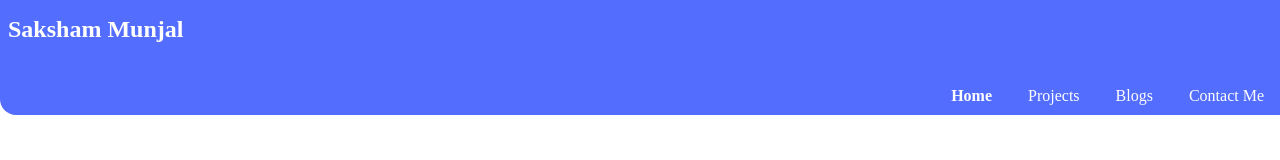
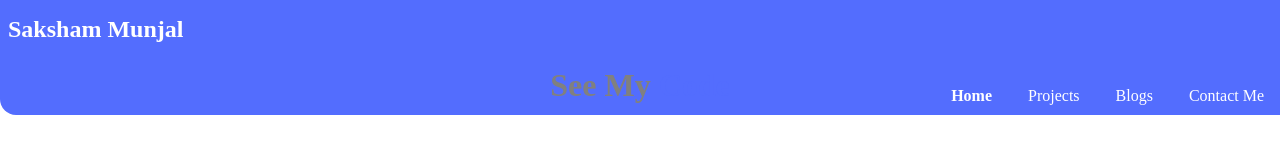
Before and after one commit to munjalSaksham71/Portfolio, a plain HTML site: page page/projects.html in a window 1280 px wide. Drawn offline with Linux system fonts and the light colour scheme.

Commit message:
update projects.html

```diff
--- a/page/projects.html
+++ b/page/projects.html
@@ -27,5 +27,9 @@
         </nav>
     </section>
 
+    <section class="header">
+        <h3><span class="color-grey" >See My</span><span class="color-primary" > Code</span></h3>
+    </section>
+
 </body>
 </html>
```
